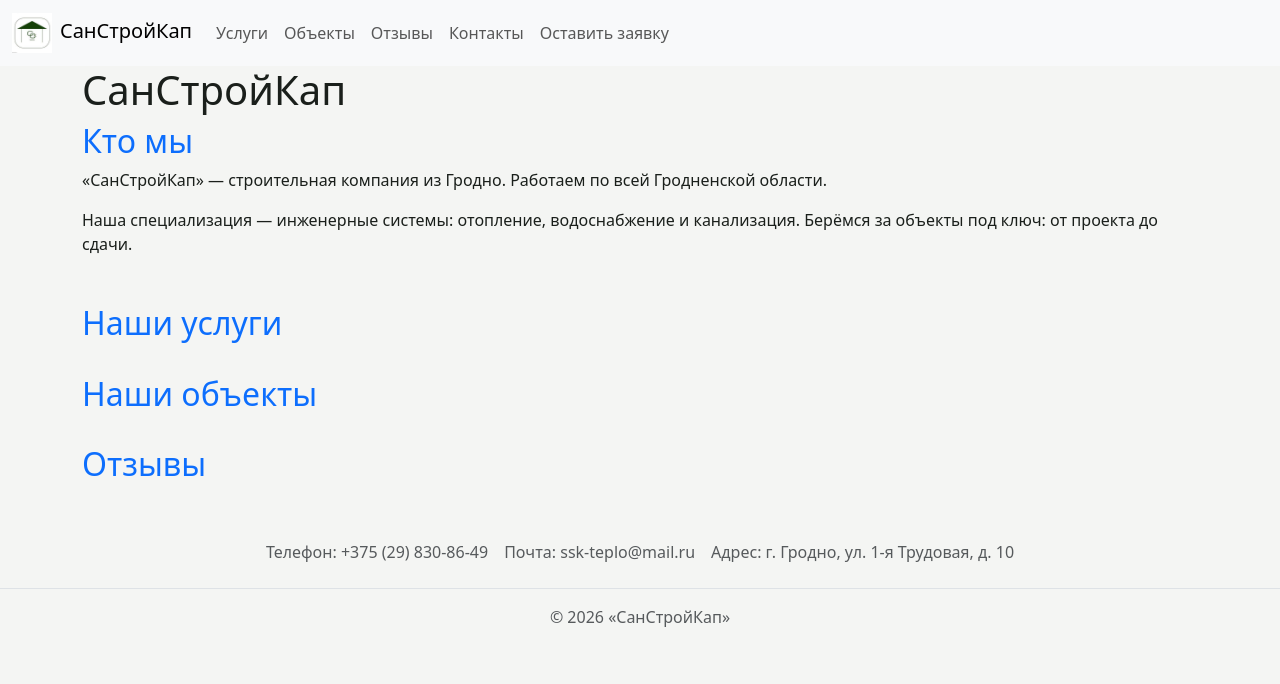
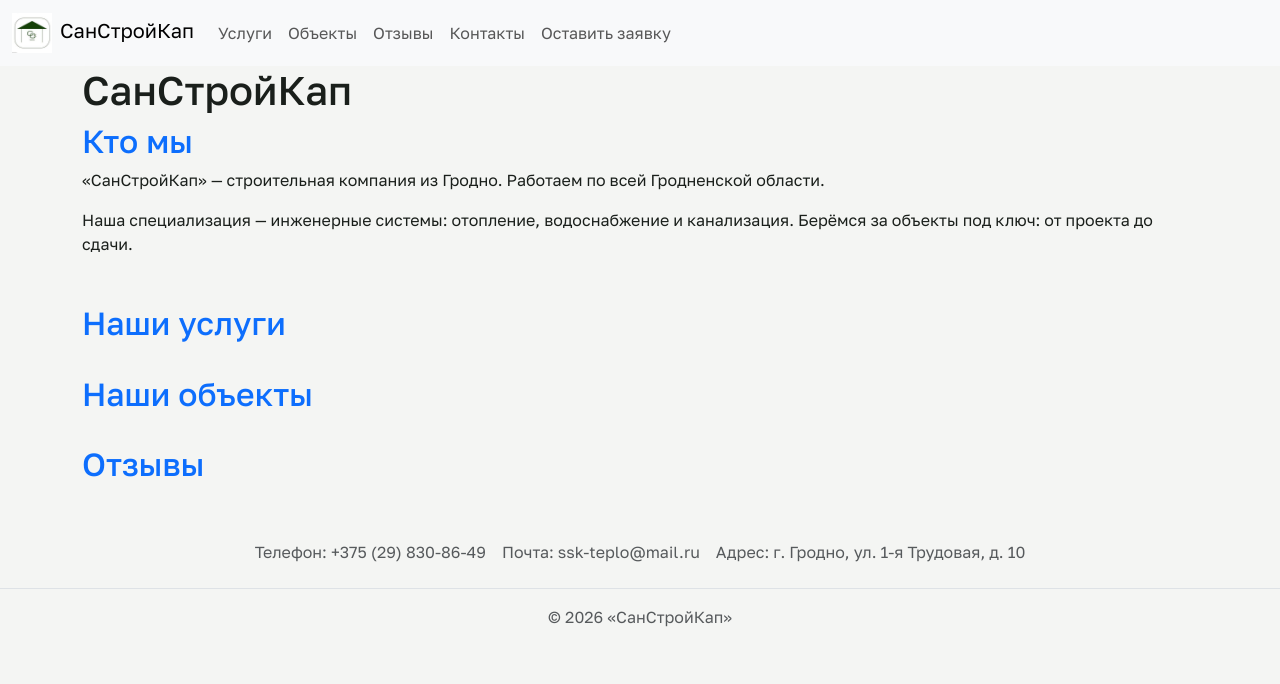
Before and after one commit to GlebTrifonov/ssk-site, a Django app: page / in a window 1280 px wide. Shown: the top 684 px of the page. Run offline with Django 5.2, Linux system fonts and the light colour scheme; data that the repository does not hold is empty.

Commit message:
feat: use Golos Text as base font

```diff
--- a/static/css/style.css
+++ b/static/css/style.css
@@ -6,11 +6,13 @@
   --color-accent-hover: #1f4224;
   --color-surface: #ffffff;
   --color-border: #dce1db;
+  --font-base: "Golos Text", system-ui, sans-serif;
 }
 
 body {
   background: var(--color-bg);
   color: var(--color-text);
+  font-family: var(--font-base);
 }
 
 h2 {
--- a/templates/base.html
+++ b/templates/base.html
@@ -6,6 +6,9 @@
     <meta name="viewport" content="width=device-width, initial-scale=1.0" />
     <title>{% block title %}SSK-Teplo{% endblock %}</title>
     <link href="https://cdn.jsdelivr.net/npm/bootstrap@5.3.8/dist/css/bootstrap.min.css" rel="stylesheet" integrity="sha384-sRIl4kxILFvY47J16cr9ZwB07vP4J8+LH7qKQnuqkuIAvNWLzeN8tE5YBujZqJLB" crossorigin="anonymous">
+    <link rel="preconnect" href="https://fonts.googleapis.com">
+    <link rel="preconnect" href="https://fonts.gstatic.com" crossorigin>
+    <link href="https://fonts.googleapis.com/css2?family=Golos+Text:wght@400;500;600;700&display=swap" rel="stylesheet">
     <link rel="stylesheet" href="{% static 'css/style.css' %}">
   </head>
   <body>
```
